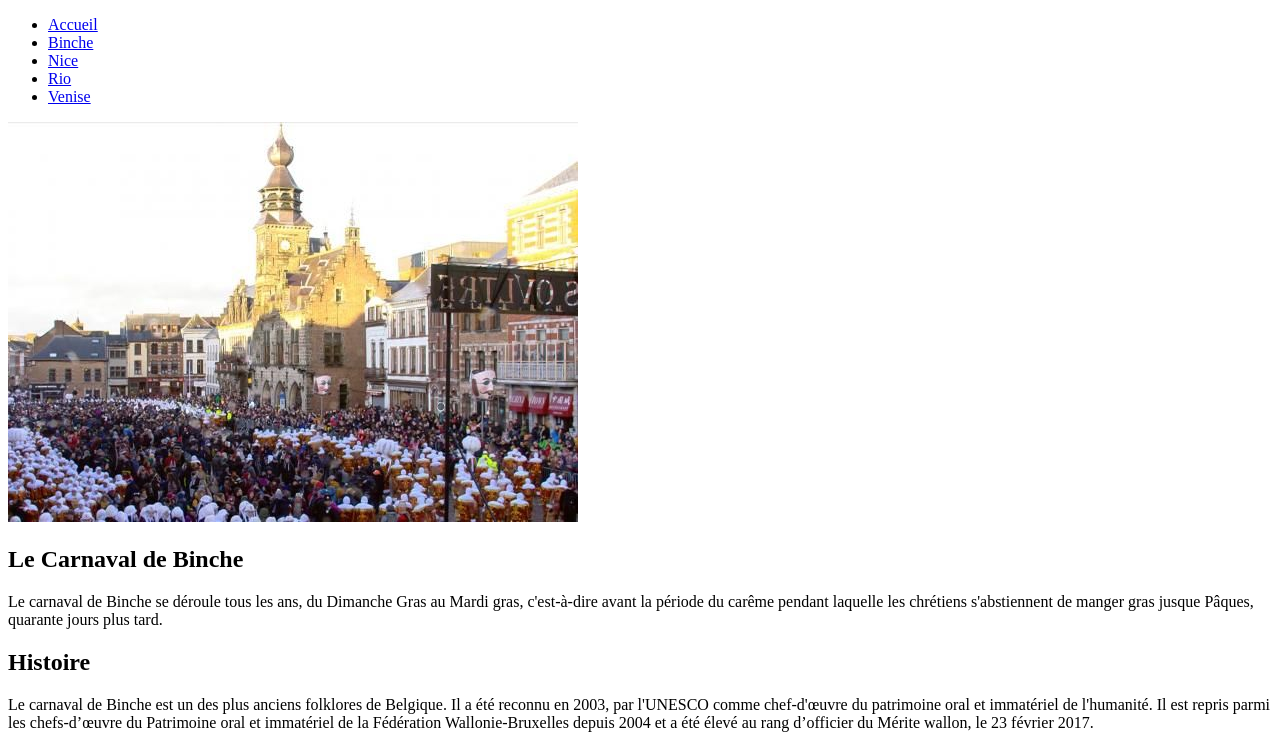
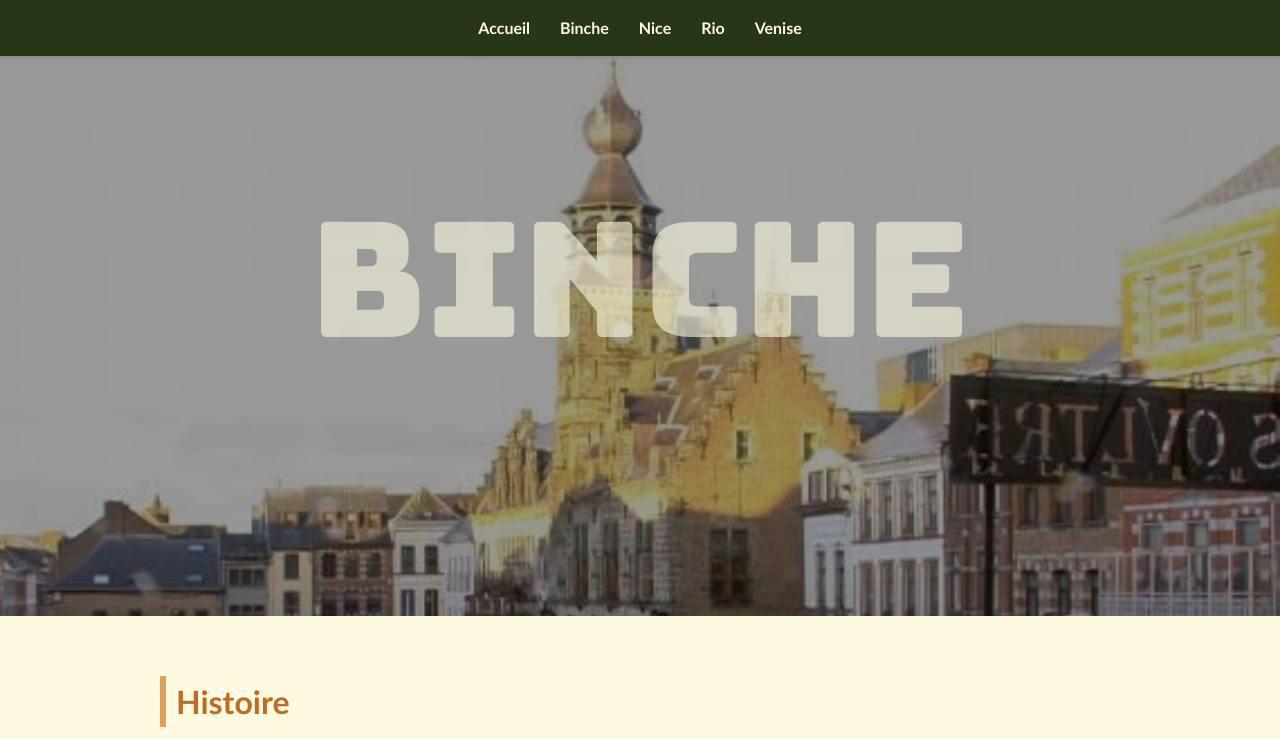
Before and after one commit to TNK-Sempai/Exo-carnaval, a plain HTML site: page binche.html in a window 1280 px wide. Shown: the top 739 px of the page. Drawn offline with Linux system fonts and the light colour scheme.

Commit message:
refonte css

```diff
--- a/binche.html
+++ b/binche.html
@@ -3,6 +3,9 @@
 
 <head>
     <meta charset="UTF-8">
+    <link rel="preconnect" href="https://fonts.googleapis.com">
+    <link rel="preconnect" href="https://fonts.gstatic.com" crossorigin>
+    <link href="https://fonts.googleapis.com/css2?family=Bungee&display=swap" rel="stylesheet">
     <link rel="stylesheet" href="./css/style.css">
     <meta name="viewport" content="width=device-width, initial-scale=1.0">
     <title>Binche</title>
@@ -23,14 +26,9 @@
     <main>
         <section class="hero">
             <div class="car-venise">
-                <img src="./medias/img/Bellefontaine-JT-bestof-carnaval2020.00_02_49_18.Image fixe001_0_1.jpg" alt="Lecarnaval de Binche">
-                <h1>Le Carnaval de Binche</h1>
-                <p>Le carnaval de Binche se déroule tous les ans, du Dimanche Gras au Mardi gras, c'est-à-dire avant la
-                    période du carême pendant laquelle les chrétiens s'abstiennent de manger gras jusque Pâques,
-                    quarante jours plus tard.
-
-                </p>
-
+                <img src="./medias/img/Bellefontaine-JT-bestof-carnaval2020.00_02_49_18.Image fixe001_0_1.jpg"
+                    alt="Lecarnaval de Binche">
+                <h1>Binche</h1>
             </div>
         </section>
         <section class="content">
--- a/css/style.css
+++ b/css/style.css
@@ -1,4 +1,125 @@
-html{
+:root {
+    --olive-leaf: #606c38ff;
+    --black-forest: #283618ff;
+    --cornsilk: #fefae0ff;
+    --sunlit-clay: #dda15eff;
+    --copperwood: #bc6c25ff;
+}
+
+* {
+    margin: 0;
     padding: 0;
-    margin: 0;
+    box-sizing: border-box;
 }
+
+body {
+    font-family: 'Trebuchet MS', 'Lucida Sans Unicode', 'Lucida Grande', 'Lucida Sans', Arial, sans-serif;
+    background-color: var(--cornsilk);
+    color: var(--black-forest);
+    line-height: 1.6;
+}
+
+header {
+    background-color: var(--black-forest);
+    padding: 15px 0;
+    position: sticky;
+    top: 0;
+    z-index: 1000;
+}
+
+nav ul {
+    list-style: none;
+    display: flex;
+    justify-content: center;
+    gap: 30px;
+}
+
+nav a {
+    text-decoration: none;
+    color: var(--cornsilk);
+    font-weight: bold;
+    transition: 0.3s ease;
+}
+
+nav a:hover {
+    color: var(--sunlit-clay);
+}
+
+.hero {
+    position: relative;
+    height: 70vh;
+    overflow: hidden;
+}
+
+.hero img {
+    width: 100%;
+    height: 100%;
+    object-fit: cover;
+    filter: brightness(60%);
+}
+
+.hero h1 {
+    position: absolute;
+    top: 40%;
+    left: 50%;
+    transform: translate(-50%, -50%);
+    color: var(--cornsilk);
+    opacity: 0.6;
+    font-size: 10rem;
+    text-align: center;
+    font-family: "Bungee", sans-serif;
+    font-weight: 300;
+    font-style: normal;
+}
+
+.hero p {
+    position: absolute;
+    top: 55%;
+    left: 50%;
+    transform: translateX(-50%);
+    width: 80%;
+    text-align: center;
+    color: var(--cornsilk);
+    font-size: 1.2rem;
+}
+
+.content {
+    max-width: 1000px;
+    margin: 60px auto;
+    padding: 0 20px;
+}
+
+.content h2 {
+    margin-top: 40px;
+    margin-bottom: 15px;
+    color: var(--copperwood);
+    border-left: 6px solid var(--sunlit-clay);
+    padding-left: 10px;
+    font-size: 2rem;
+}
+
+.content p {
+    margin-bottom: 20px;
+}
+
+.content ul {
+    margin-left: 20px;
+    margin-bottom: 20px;
+}
+
+.content ul li {
+    margin-bottom: 8px;
+}
+
+.content ul ul {
+    margin-top: 8px;
+    margin-left: 20px;
+}
+
+h2 {
+    transition: 0.3s ease;
+}
+
+h2:hover {
+    color: var(--olive-leaf);
+}
```
Also changed, not shown: carnaval.html (+3 -0 lines), index.html (+6 -0 lines), nice.html (+4 -6 lines), rio.html (+10 -16 lines), venise.html (+4 -6 lines).
